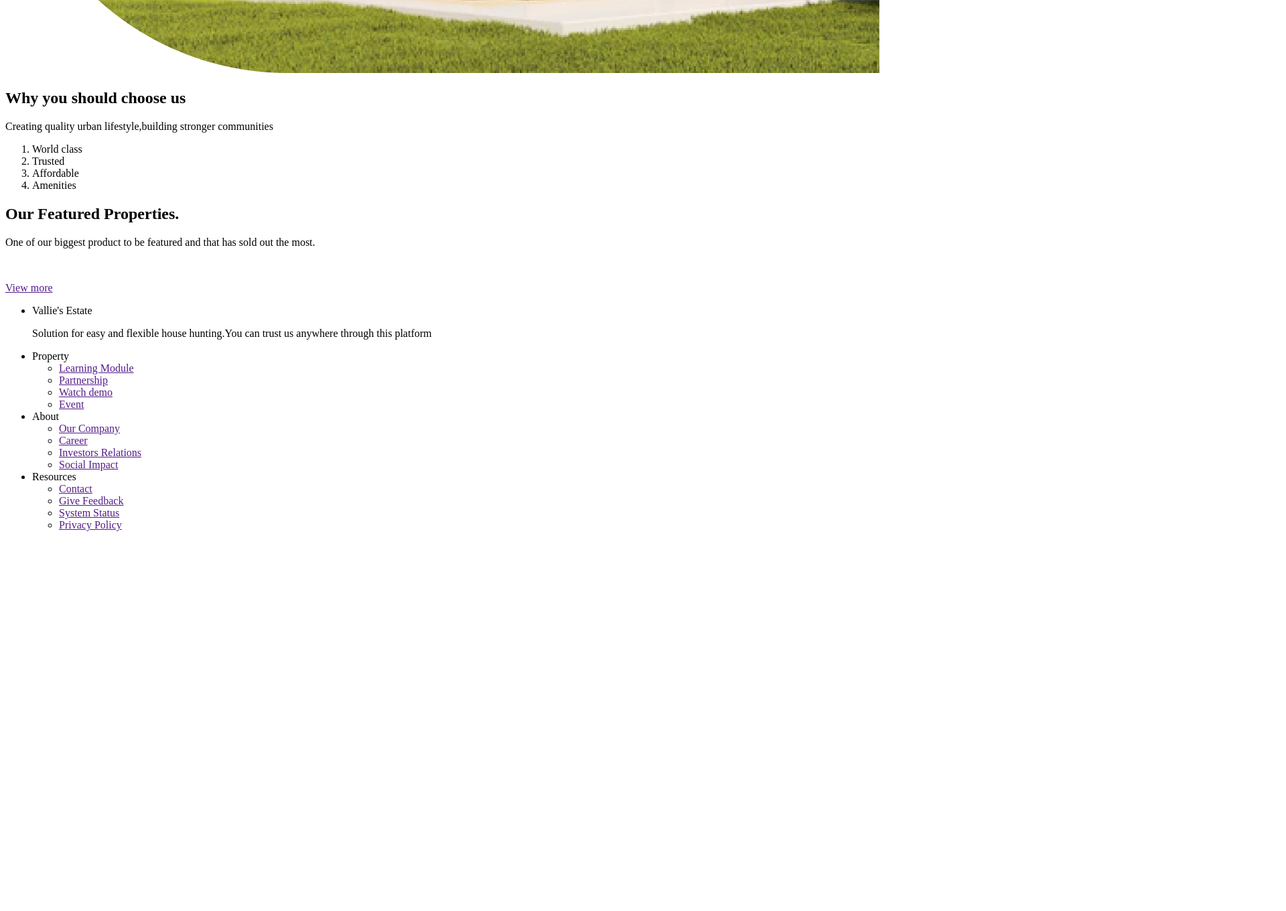
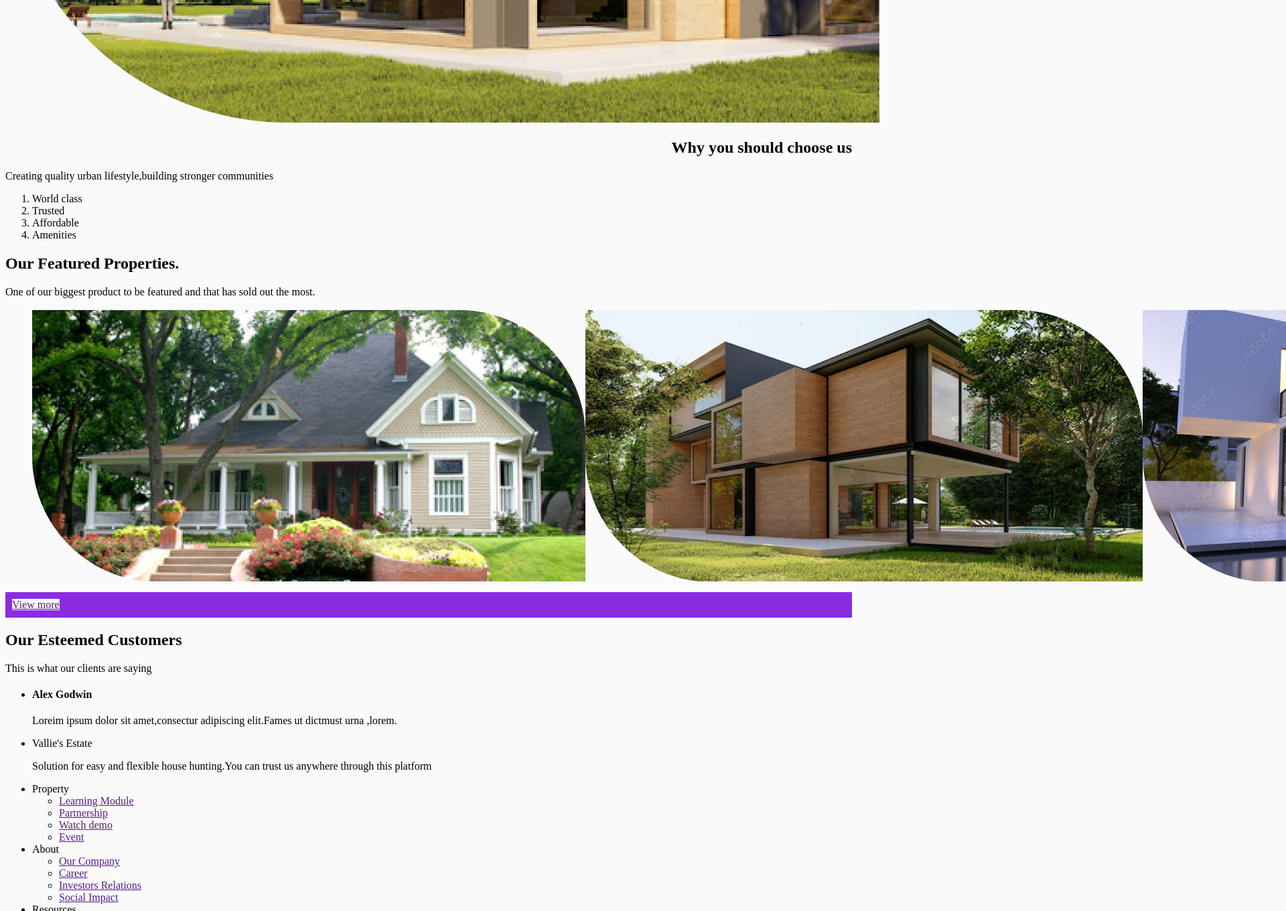
Before and after one commit to Navuru/Project1, a plain HTML site: page index.html in a window 1280 px wide. Shown: the part 1440-2800 px from the top of the page at 67% size, 1920 px wide, since content can reach past the window. Before the commit the page ends 2249 px from the top, so only its background shows below. Drawn offline with Linux system fonts and the light colour scheme; files whose address does not match are found by name.

Commit message:
Adding images to the website

```diff
--- a/index.css
+++ b/index.css
@@ -1,3 +1,6 @@
+*{
+    background-color: #FAFAFA;
+}
 .Navigation li{
     display: inline;
     list-style-type:none;
@@ -7,8 +10,23 @@
 .links{
     background-color: blueviolet;
     padding: 10px;
+    border: 10px;
 }
 #title{
     font-style: italic;
     font-weight: bold;
 }
+.Description{
+    text-align: right;
+    text-emphasis-color:#2549D3 ;
+}
+#left{
+    text-align: left;
+}
+#right{
+    text-align: right;
+    text-emphasis-color: #2549D3;
+}
+.horizontal{
+    display: flex;
+}
--- a/index.html
+++ b/index.html
@@ -10,19 +10,22 @@
 <body>
     <h3 class="Navigation" id ="title">Vallie's Estate</h3>
     <ul class="Navigation">
-        <li><a href="">Home</a></li>
+        <li>Home</li>
         <li><a href="">Rent</a></li>
         <li><a href="">Land</a></li>
         <li><a href="">Agent</a></li>
         <li class="links"><a href="">Get Started</a></li>
     </ul>
-    <h1>Helping you find the property of your dreams</h1>
+    <h1 class="Description" id="left">Helping you find the property of your dreams</h1>
     <p>Creating quality urban lifestyles,building stronger communities</p>
     <ul>
+        <li class="links">Learn More</li>
+    </ul>
+    <ul class="Nvigation">
         <li><a href="">Location</a></li>
         <li><a href="">Property Type</a></li>
         <li><a href="">Max Price</a></li>
-        <li><a href="">Search</a></li>
+        <li class="links"><a href="">Search</a></li>
     </ul>
 
     <h2>Our Products</h2>
@@ -39,7 +42,7 @@
     <p>We have been in business for over 32 years,for client outside the country you can trust us to deliver well.</p>
 
     <img src="Home/Navuru/Project1/image 2.png" alt="">
-    <h2>Why you should choose us</h2>
+    <h2 class="Description" id="right">Why you should choose us</h2>
     <p>Creating quality urban lifestyle,building stronger communities</p>
     <ol>
         <li>World class</li>
@@ -49,12 +52,19 @@
     </ol>
     <h2>Our Featured Properties.</h2>
     <p>One of our biggest product to be featured and that has sold out the most.</p>
+    <ul class="horizontal">
+        <img src="Images/image 4.png" alt="">
+        <img src="Images/image 3.png" alt="">
+        <img src="Images/image 5.png" alt="">
+    </ul>
+    <P class="links"><a href="">View more</a></P>
+
+    <h2>Our Esteemed Customers</h2>
+    <p>This is what our clients are saying</p>
     <ul>
-        <img src="image 4 .png" alt="">
-        <img src="image 3.png" alt="">
-        <img src="image 5.png" alt="">
+        <li><h4>Alex Godwin</h4></li>
+        <p>Loreim ipsum dolor sit amet,consectur adipiscing elit.Fames ut dictmust urna ,lorem.</p>
     </ul>
-    <P><a href="">View more</a></P>
 
     <footer>
         <ul>
```
Also changed, not shown: Images/Secure data protection with fingerprint and lock.png (added), Images/Smart house.png (added), Images/address mark.png (added).
